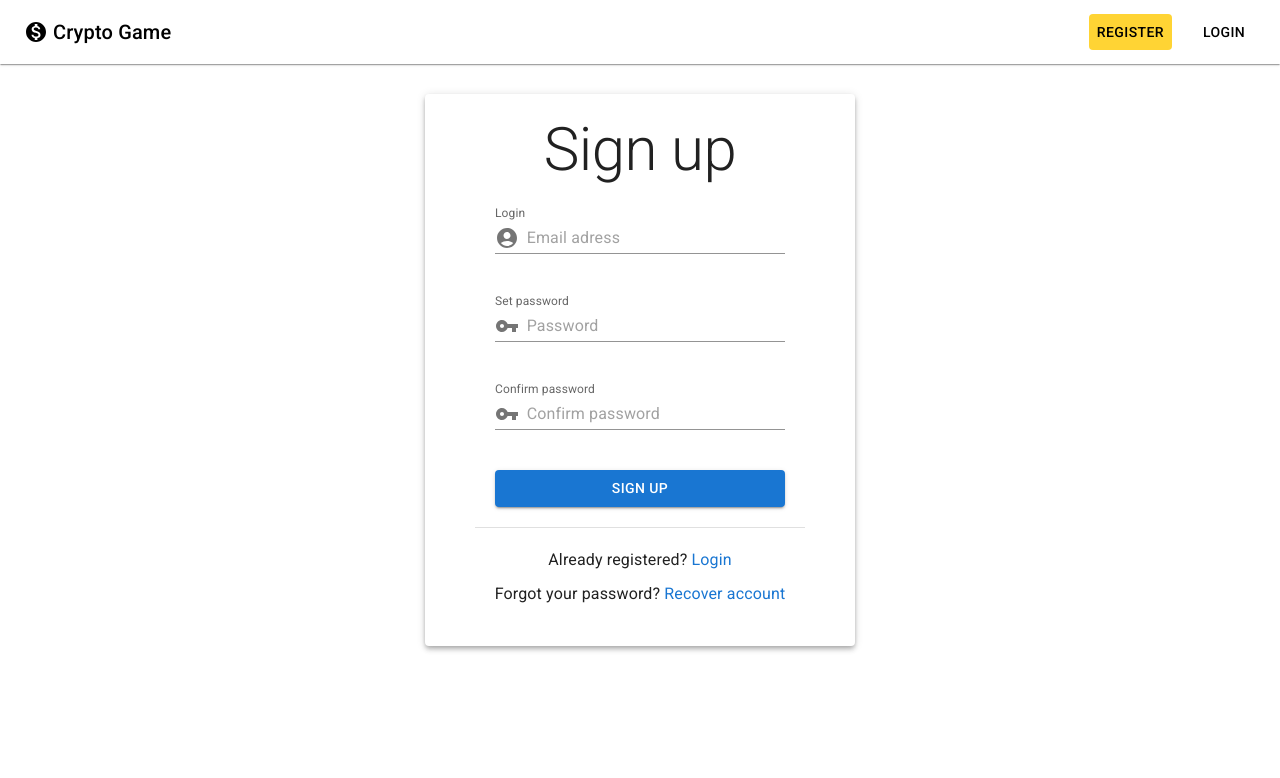
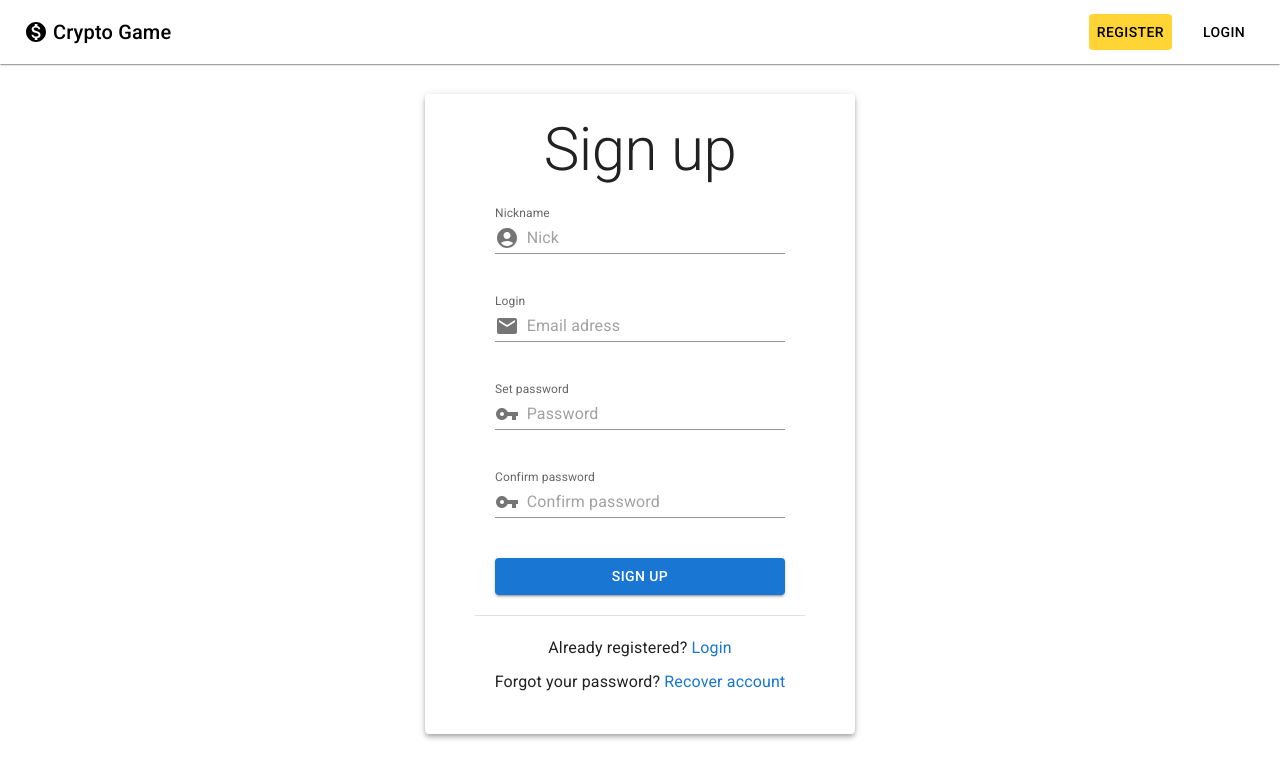
Before and after one commit to hffxx/cryptoapp, a React (Create React App) app in the folder frontend/: page /signup in a window 1280 px wide. Shown: the top 778 px of the page. Built offline with nearby package versions, Linux system fonts and the light colour scheme; no server answers; what react-swipeable-views-utils would draw is missing.

Commit message:
feat: database

```diff
--- a/frontend/src/components/SignUp.js
+++ b/frontend/src/components/SignUp.js
@@ -17,6 +17,7 @@ import { Link as RouterLink } from "react-router-dom";
 import { useAuth } from "./contexts/AuthContext";
 import { useNavigate } from "react-router-dom";
 import UnauthPage from "./Pages/UnauthPage";
+import EmailIcon from "@mui/icons-material/Email";
 
 const styles = {
   paper: {
@@ -47,6 +48,7 @@ const errorsConf = {
 
 function SignUp() {
   const [newUser, setNewUser] = useState({
+    nick: "",
     email: "",
     password: "",
     confirmPassword: "",
@@ -55,17 +57,17 @@ function SignUp() {
   const [error, setError] = useState("");
   const [success, setSuccess] = useState("");
   const [loading, setLoading] = useState(false);
-  const { signup, logout } = useAuth();
+  const { signup } = useAuth();
   const handleSubmit = async () => {
-    const { email, password, confirmPassword } = newUser;
+    const { email, password, confirmPassword, nick } = newUser;
     if (password !== confirmPassword) {
       return setError({ message: "Password do not match!" });
     }
     try {
       setError("");
       setLoading(true);
-      await signup(email, password);
-      setNewUser({ email: "", password: "", confirmPassword: "" });
+      await signup(email, password, nick);
+      setNewUser({ email: "", password: "", confirmPassword: "", nick: "" });
       setSuccess("Account created");
       setLoading(false);
       navigate("/");
@@ -90,6 +92,23 @@ function SignUp() {
         <Typography variant="h2">Sign up</Typography>
         <FormControl>
           <TextField
+            value={newUser.nick}
+            sx={styles.item}
+            label="Nickname"
+            placeholder="Nick"
+            InputProps={{
+              startAdornment: (
+                <InputAdornment position="start">
+                  <AccountCircle />
+                </InputAdornment>
+              ),
+            }}
+            variant="standard"
+            onChange={(e) => setNewUser({ ...newUser, nick: e.target.value })}
+          />
+        </FormControl>
+        <FormControl>
+          <TextField
             value={newUser.email}
             sx={styles.item}
             label="Login"
@@ -97,7 +116,7 @@ function SignUp() {
             InputProps={{
               startAdornment: (
                 <InputAdornment position="start">
-                  <AccountCircle />
+                  <EmailIcon />
                 </InputAdornment>
               ),
             }}
--- a/frontend/src/components/Wallet.js
+++ b/frontend/src/components/Wallet.js
@@ -1,10 +1,12 @@
 import React from "react";
 import DashboardPage from "./Pages/DashboardPage";
+import { useAuth } from "./contexts/AuthContext";
 
 function Wallet() {
+  const { balance } = useAuth();
   return (
     <DashboardPage>
-      <div>Wallet</div>
+      <div>{`Current balance is: ${balance}$`}</div>
     </DashboardPage>
   );
 }
--- a/frontend/src/components/contexts/AuthContext.js
+++ b/frontend/src/components/contexts/AuthContext.js
@@ -10,10 +10,15 @@ export function useAuth() {
 export function AuthProvider({ children }) {
   const [currentUser, setCurrentUser] = useState();
   const [loading, setLoading] = useState(true);
-  const signup = (email, password) => {
+  const [balance, setBalance] = useState(0);
+  const signup = (email, password, nick) => {
     return auth.createUserWithEmailAndPassword(email, password).then((cred) => {
       return db.collection("users").doc(cred.user.uid).set({
+        nick,
+        id: cred.user.uid,
         balance: 1000000,
+        coins: [],
+        history: [],
       });
     });
   };
@@ -26,9 +31,22 @@ export function AuthProvider({ children }) {
   const resetPassword = (email) => {
     return auth.sendPasswordResetEmail(email);
   };
+  const getBalance = (user) => {
+    if (currentUser) {
+      return db
+        .collection("users")
+        .doc(user.uid)
+        .get()
+        .then((doc) => {
+          setBalance(doc.data().balance);
+        });
+    }
+  };
+  useEffect(() => {
+    getBalance(currentUser);
+  });
   useEffect(() => {
     const unsubscribe = auth.onAuthStateChanged((user) => {
-      console.log();
       setCurrentUser(user);
       setLoading(false);
     });
@@ -40,6 +58,7 @@ export function AuthProvider({ children }) {
     signup,
     logout,
     resetPassword,
+    balance,
   };
   return (
     <AuthContext.Provider value={value}>
```
